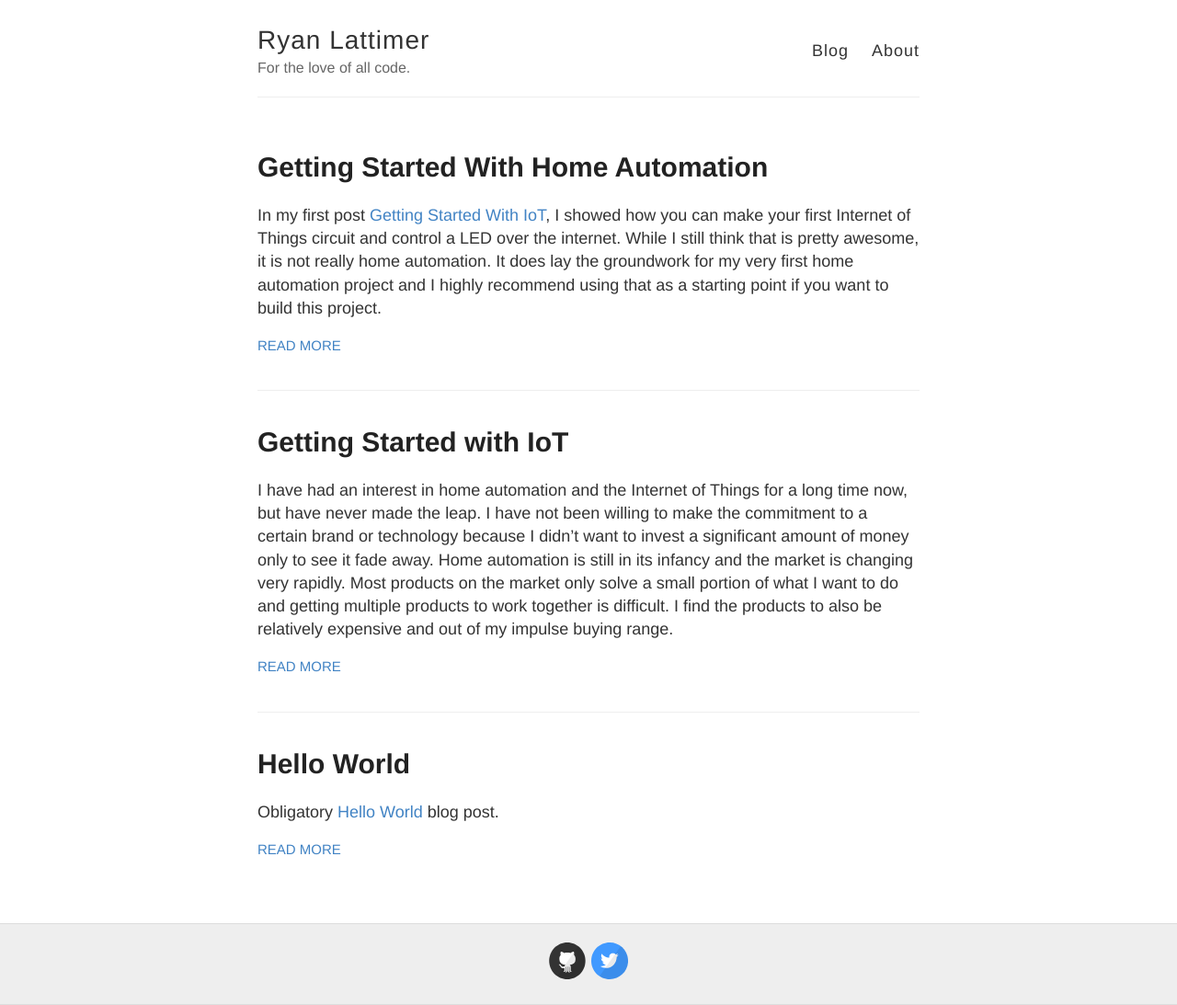
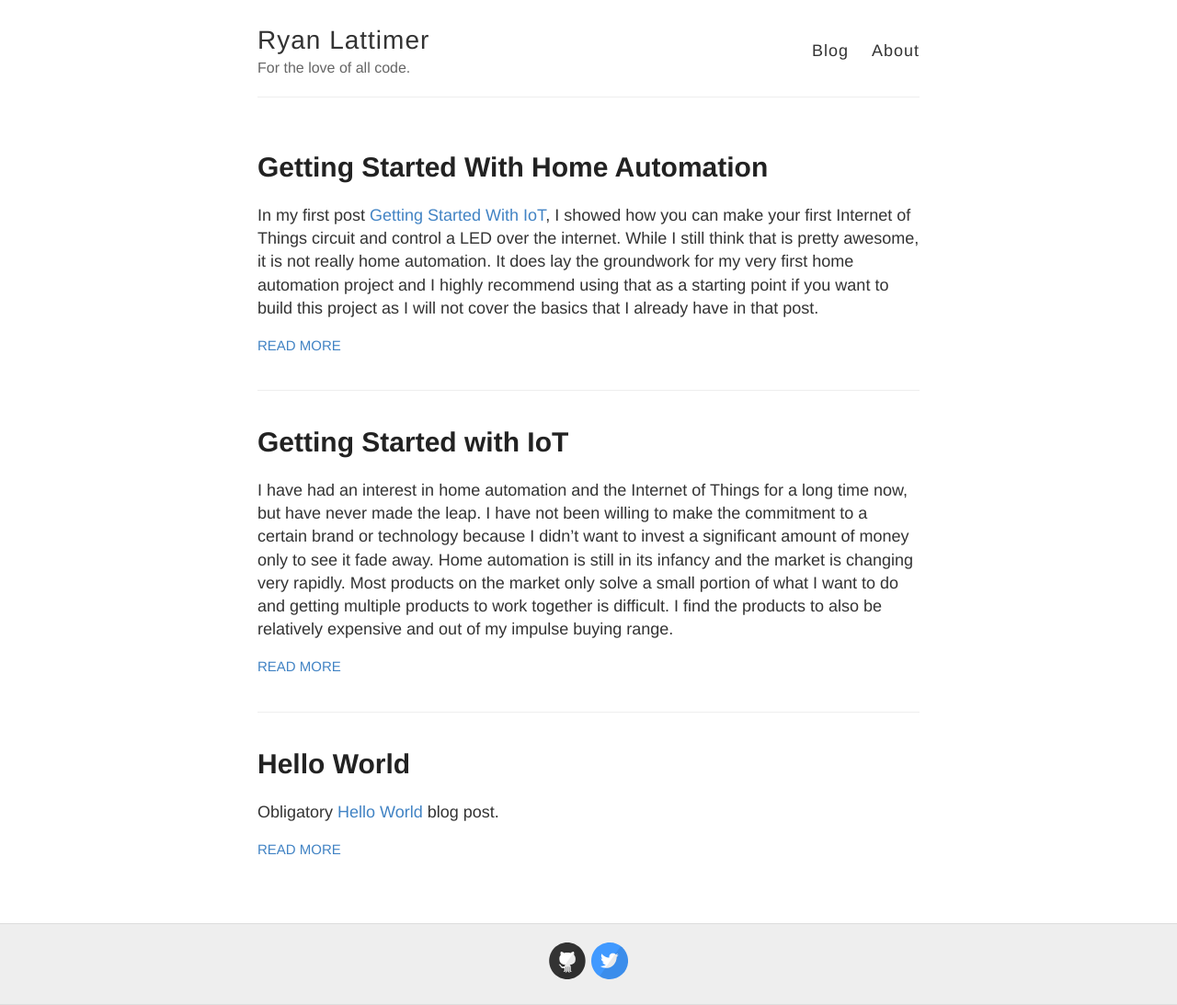
Before and after one commit to colatt/colatt.github.io, a Jekyll site: the page built from index.html, in a window 1280 px wide. Shown: the whole page at 92% size. Built offline with Jekyll 4.4.1, drawn with Linux system fonts in a browser that asks for light colours.

Commit message:
added install pictures and finished post up

````diff
--- a/_posts/2018-1-5-Getting-Started-With-Home-Automation.md
+++ b/_posts/2018-1-5-Getting-Started-With-Home-Automation.md
@@ -3,11 +3,11 @@ layout: post
 title: Getting Started With Home Automation
 ---
 
-In my first post [Getting Started With IoT](/Getting-Started-With-IoT/), I showed how you can make your first Internet of Things circuit and control a LED over the internet. While I still think that is pretty awesome, it is not really home automation. It does lay the groundwork for my very first home automation project and I highly recommend using that as a starting point if you want to build this project.
+In my first post [Getting Started With IoT](/Getting-Started-With-IoT/), I showed how you can make your first Internet of Things circuit and control a LED over the internet. While I still think that is pretty awesome, it is not really home automation. It does lay the groundwork for my very first home automation project and I highly recommend using that as a starting point if you want to build this project as I will not cover the basics that I already have in that post.
 
 ## Goals for the Project
 
- I can’t tell you how many times I have made it into bed and then thought to myself “Did I close the garage door.” Then I get up and walk all the way down there, only to find out that I did. Then there are those times I leave the house in a fog in the morning, as I'm not a morning person, and can’t remember if I put the door down as I was driving away. Since these things happen to me on a weekly, sometimes daily basis I figured this would be a great first project to tackle. So for my first home automation project, I wanted to be able to control my garage door from my phone. Not only did I want to be able to open and close it, I also wanted to be able to determine if it was currently opened or closed. I researched some commercial offers on the market, but this seemed simple enough that I could build it at a fraction of the cost of those products.
+ I can’t tell you how many times I have made it into bed and then thought to myself “Did I close the garage door.” Then I get up and walk all the way downstairs, only to find out that I already closed it. Then there are those times I leave the house in a fog in the morning, as I'm not a morning person, and can’t remember if I put the door down as I was driving away. Since these things happen to me on a weekly, sometimes daily basis I figured this would be a great first project to tackle. So for my first home automation project, I wanted to be able to control my garage door from my phone. Not only did I want to be able to open and close it, I also wanted to be able to determine if it was currently opened or closed. I researched some commercial offers on the market, but this seemed simple enough that I could build it at a fraction of the cost of those products.
 
  ## Parts
 
@@ -22,7 +22,7 @@ In my first post [Getting Started With IoT](/Getting-Started-With-IoT/), I showe
 
 ## Schematic
 
-![Blynk Schematic](../images/20180105/GarageDoor_bb.png)
+<img src="../images/20180105/GarageDoor_bb.png" width="800" />
 
 ## Blynk App Setup
 
@@ -120,4 +120,22 @@ void garageDoorMagneticSensor()
 }
 ```
 
+Notice on V1 write, which we set up to be the button in the Blynk app, will turn on the relay for .6 seconds which mimics pressing the button on your garage door. Also notice that we hold the state of the door in memory and only send it to the Blynk LCD if it has changed, that way we don't continue to send the same state to Blynk over and over in the loop.
+
 ## Install
+
+Here is my assembled board. I put my electronics in tupperware for now and cut holes in the sides to run the wires.
+
+<img src="../images/20180105/20180108_Image_Assembled_Board.jpg" width="800" />
+
+On the rear of my garage door opener, I located the inputs where the garage door button connected and pushed the wires that come out of the relay.
+
+<img src="../images/20180105/20180108_Image_Relay_Connection.jpg" width="800" />
+
+With the door closed I added the magnetic sensor to the lift arm of the garage door and ran the wires above the arm.
+
+<img src="../images/20180105/20180108_Image_Magnetic_Sensor.jpg" width="800" />
+
+## Conclusion
+
+I have lots of ideas on how I can make this project even better and I plan to continue to add features to it. As I do I will post each incremental feature which will build on the last. While Blynk is providing a nice interface for now, it may not be the perfection solution in the end.
````
Also changed, not shown: other parts of _posts/2018-1-5-Getting-Started-With-Home-Automation.md (+2 -2 lines), 3 other files.
